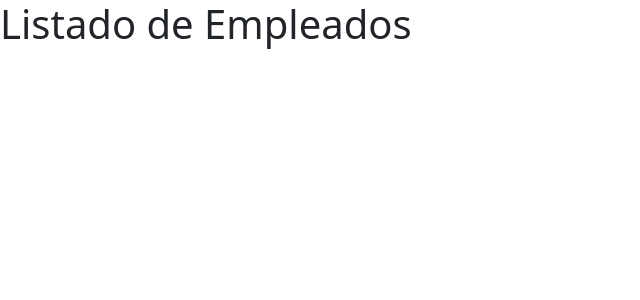
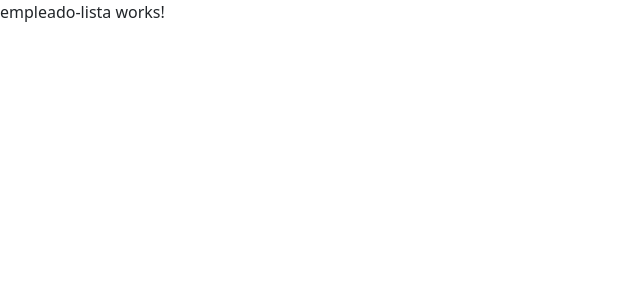
Before and after one commit to Daniel151505/Aplicacion-Lista-de-Empleados, an Angular app in the folder Aplicacion-Lista-de-Empleados/: page / in a window 1280 px wide. Shown: the top 300 px of the page, without its empty margins (0-640 px from the left). Built offline with nearby package versions, Linux system fonts and the light colour scheme.

Commit message:
Llamando al componente empleado-lista

```diff
--- a/Aplicacion-Lista-de-Empleados/src/app/app.component.html
+++ b/Aplicacion-Lista-de-Empleados/src/app/app.component.html
@@ -1 +1 @@
-<h1>Listado de Empleados</h1>
+<app-empleado-lista></app-empleado-lista>
```
